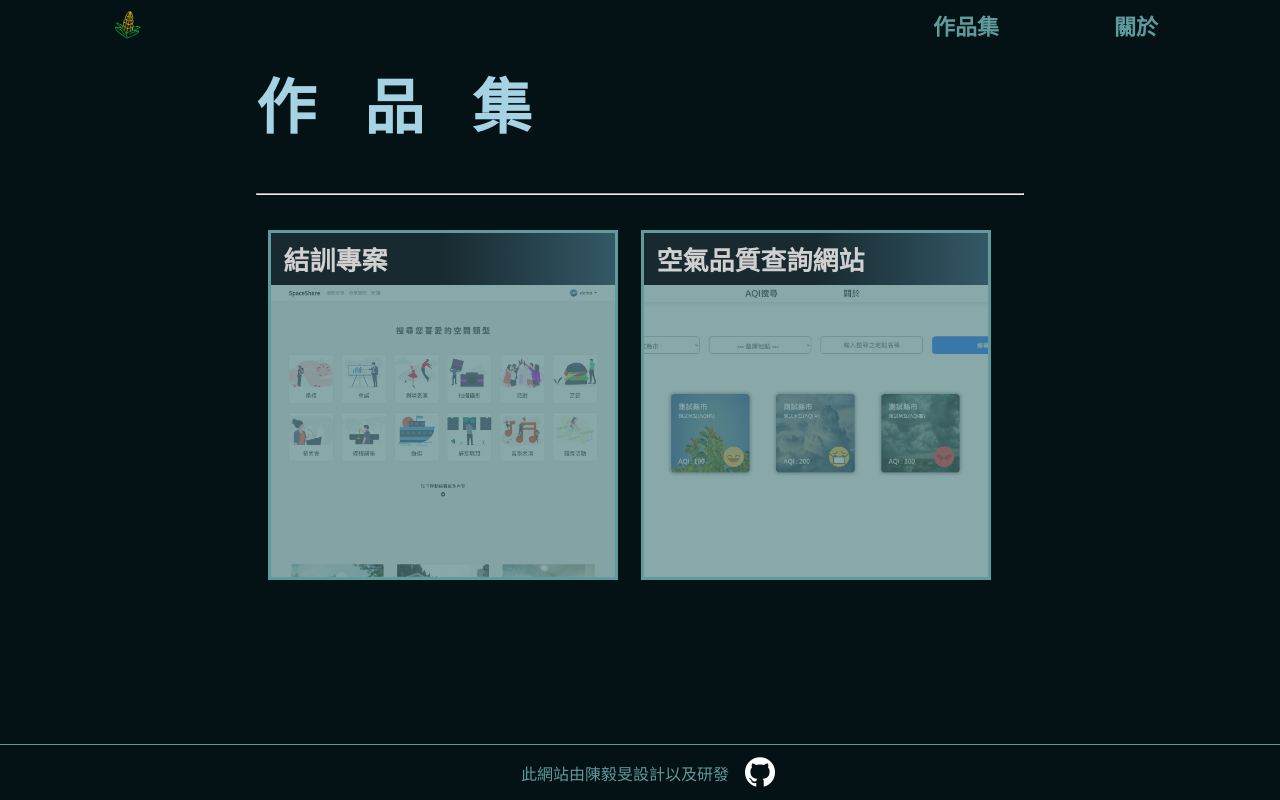
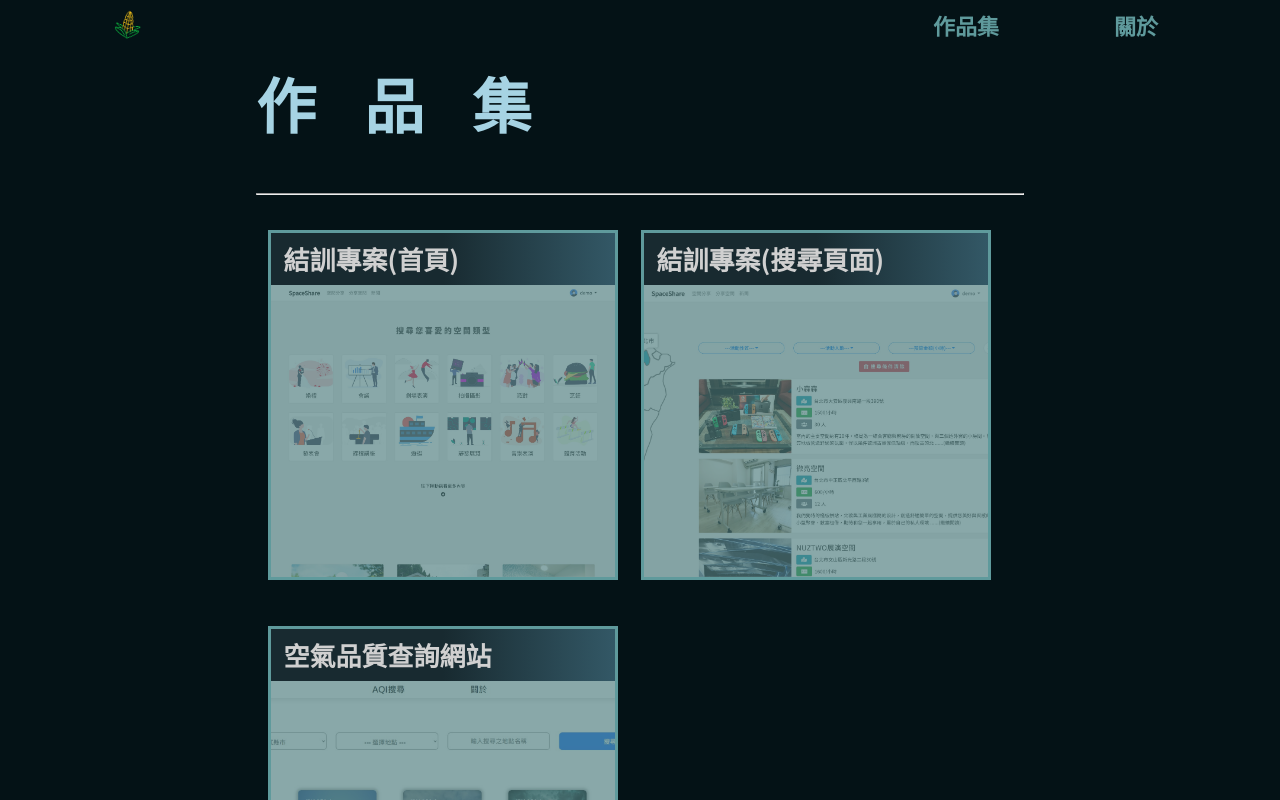
Before and after one commit to yiminprogram/portfolio, a React (Create React App) app: page /#/portfolio in a window 1280 px wide. Shown: the top 800 px of the page. Built offline with nearby package versions, Linux system fonts and the light colour scheme.

Commit message:
update link

```diff
--- a/src/component/Footer.js
+++ b/src/component/Footer.js
@@ -5,8 +5,8 @@ import style from '../sass/component/footer.module.scss';
 const Footer = () => {
   return (
     <div className={style.mainFooter}>
-      <h3>此網站由陳毅旻設計以及研發</h3>
-      <a href="https://github.com/yiminprogram">
+      <h3>此網站由陳毅旻設計以及研發。</h3>
+      <a href="https://github.com/yiminprogram/portfolio">
         <img src={GitHub} alt="error" />
       </a>
     </div>
--- a/src/component/Homepage/About.js
+++ b/src/component/Homepage/About.js
@@ -8,7 +8,7 @@ const About = () => {
       <div className={style.info}>
         <h2>關於</h2>
         <p>
-          您好，歡迎來到我的作品集網站，我名字是陳毅旻，於資策會應用程式設計師養成班受訓，經過636小時的專業訓練，研習期滿並經考試及格，熱愛程式撰寫，鑽研前端新技術研究，獲取更多程式的知識。
+          您好，歡迎來到我的作品集網站，我名字是陳毅旻，於資策會應用程式設計師養成班受訓，經過636小時的專業訓練，研習期滿並經考試及格，熱愛程式撰寫，鑽研前端新技術研究，獲取更多程式的知識與技術。
         </p>
       </div>
       <div className={style.myPhoto}>
--- a/src/component/Homepage/Portfolio.js
+++ b/src/component/Homepage/Portfolio.js
@@ -17,8 +17,8 @@ const Portfolio = () => {
               <li>首頁模板</li>
               <li>查詢頁面模板</li>
             </ul>
-            <Link to="/" className={style.linkBtn}>
-              前往網站
+            <Link to="/portfolio" className={style.linkBtn}>
+              作品集列表
             </Link>
           </div>
         </div>
@@ -32,8 +32,8 @@ const Portfolio = () => {
               <li>React Hook</li>
               <li>styled components</li>
             </ul>
-            <Link to="/" className={style.linkBtn}>
-              前往網站
+            <Link to="/portfolio" className={style.linkBtn}>
+              作品集列表
             </Link>
           </div>
           <div className={style.cardImg}>
--- a/src/component/Portfolio/Card.js
+++ b/src/component/Portfolio/Card.js
@@ -1,23 +1,29 @@
 import React from 'react';
-import { Link } from 'react-router-dom';
 import style from '../../sass/component/Portfoliio/card.module.scss';
 import III from '../../image/HomePage1.jpg';
+import Search from '../../image/SpaceSearch.jpg';
 import AQI from '../../image/AQISearch.jpg';
 const Card = () => {
   return (
     <div className={style.container}>
-      <Link className={style.card}>
+      <a href="https://yiminprogram.github.io/ProjectWebSite/src/Homepage.html" className={style.card}>
         <div className={style.content}>
-          <h1>結訓專案</h1>
+          <h1>結訓專案(首頁)</h1>
           <div className={style.bgImg} style={{ backgroundImage: `url(${III})` }}></div>
         </div>
-      </Link>
-      <Link className={style.card}>
+      </a>
+      <a href="https://yiminprogram.github.io/ProjectWebSite/src/SpaceSearch.html" className={style.card}>
+        <div className={style.content}>
+          <h1>結訓專案(搜尋頁面)</h1>
+          <div className={style.bgImg} style={{ backgroundImage: `url(${Search})` }}></div>
+        </div>
+      </a>
+      <a href="https://yiminprogram.github.io/react-tech-research/#/" className={style.card}>
         <div className={style.content}>
           <h1>空氣品質查詢網站</h1>
           <div className={style.bgImg} style={{ backgroundImage: `url(${AQI})` }}></div>
         </div>
-      </Link>
+      </a>
     </div>
   );
 };
--- a/src/page/About.js
+++ b/src/page/About.js
@@ -13,7 +13,7 @@ const About = () => {
           <div className={style.photo} style={{ backgroundImage: `url(${Photo})` }}></div>
           <h2>陳毅旻</h2>
           <p>
-            您好，歡迎來到我的作品集網站，我名字是陳毅旻，於資策會應用程式設計師養成班受訓，經過636小時的專業訓練，研習期滿並經考試及格，熱愛程式撰寫，鑽研前端新技術研究，獲取更多程式的知識。
+            您好，歡迎來到我的作品集網站，我名字是陳毅旻，於資策會應用程式設計師養成班受訓，經過636小時的專業訓練，研習期滿並經考試及格，熱愛程式撰寫，鑽研前端新技術研究，獲取更多程式的知識與技術。
           </p>
           <div className={style.contact}>
             <img src={Email} alt="error" />
--- a/src/sass/component/Homepage/portfolio.module.scss
+++ b/src/sass/component/Homepage/portfolio.module.scss
@@ -81,7 +81,7 @@
   }
 
   .linkBtn {
-    width: 35%;
+    width: 40%;
     flex: 0 1 auto;
     text-align: center;
     padding: 0.8em;
```
Also changed, not shown: src/image/SpaceSearch.jpg (added).
